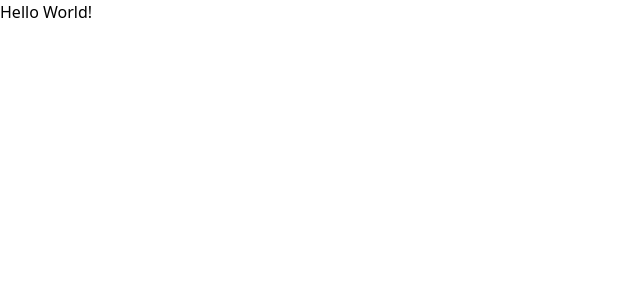
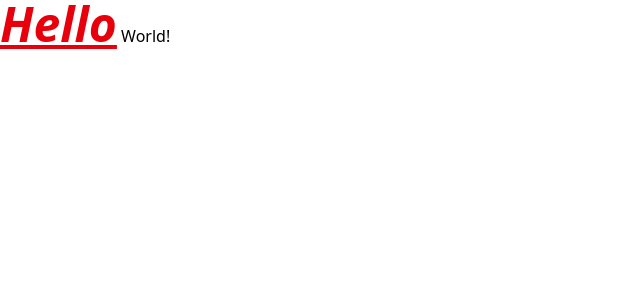
Before and after one commit to Code5linger/portfolio-sakib, a Next.js app: page / in a window 1280 px wide. Shown: the top 300 px of the page, without its empty margins (0-640 px from the left). Built offline with nearby package versions, Linux system fonts and the light colour scheme.

Commit message:
Added tailwind styling system
Added Clsx and Tailwind-merge

```diff
--- a/app/page.tsx
+++ b/app/page.tsx
@@ -1,8 +1,19 @@
+import { cn } from '@/lib/utils';
+
 export default function Home() {
   return (
     <main>
       <h1>
-        <span>Hello</span> World!
+        <span
+          className={cn(
+            'italic text-5xl font-extrabold',
+            ', text-red-600',
+            true && 'underline'
+          )}
+        >
+          Hello
+        </span>{' '}
+        World!
       </h1>
     </main>
   );
--- /dev/null
+++ b/lib/utils.ts
@@ -0,0 +1,6 @@
+import { clsx, type ClassValue } from 'clsx';
+import { twMerge } from 'tailwind-merge';
+
+export function cn(...inputs: ClassValue[]) {
+  return twMerge(clsx(inputs));
+}
```
Also changed, not shown: package.json (+7 -5 lines), 1 other file (tests, documents, lock files or other folders).
